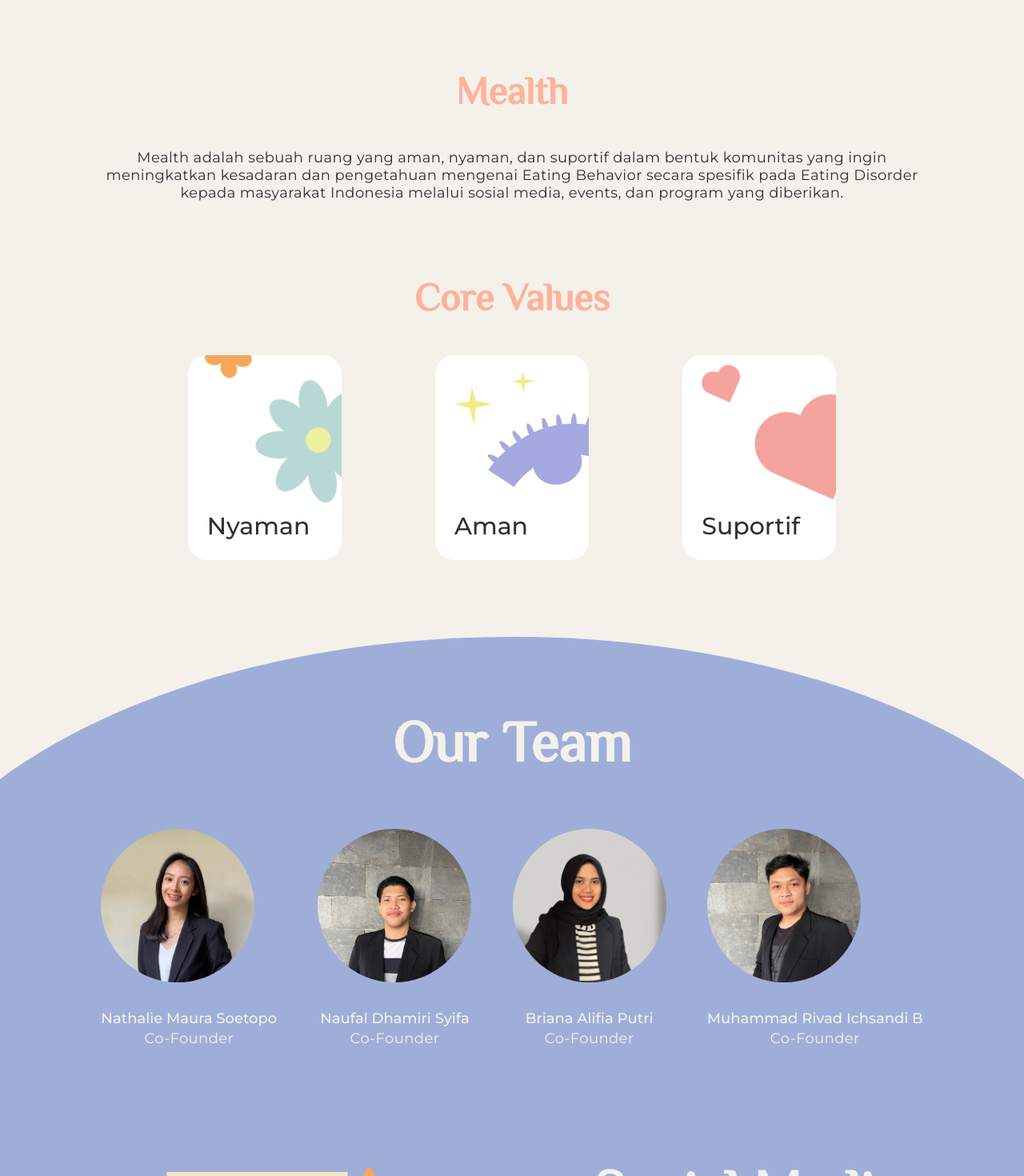
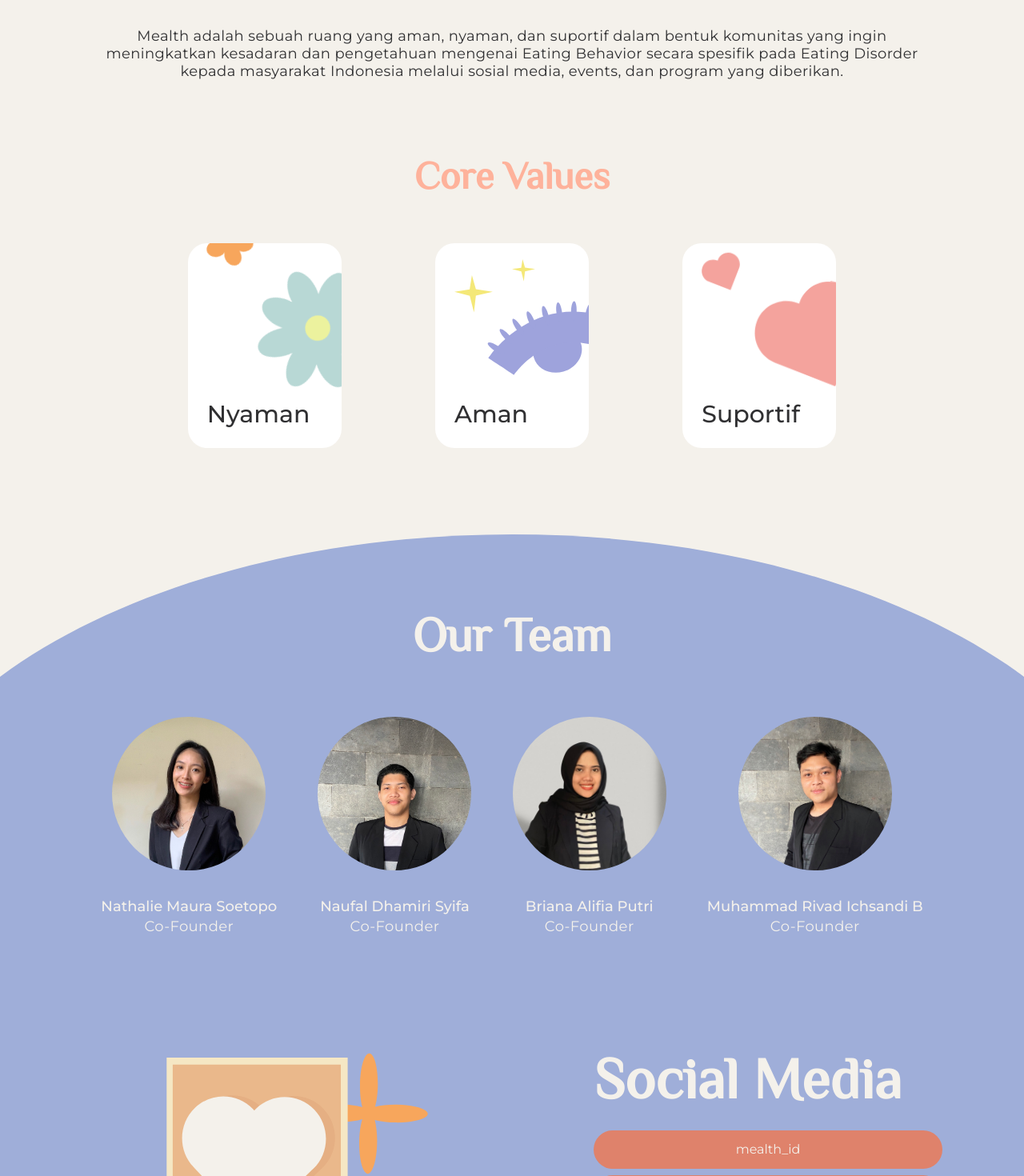
Before and after one commit to LordGedelicious/MealthWebApp, a React (Vite) app: page /About in a window 1280 px wide. Shown: the part 1330-2800 px from the top of the page at 80% size. Built offline with nearby package versions, Linux system fonts and the light colour scheme.

Commit message:
fix about page

```diff
--- a/src/components/TeamProfile.tsx
+++ b/src/components/TeamProfile.tsx
@@ -9,8 +9,8 @@ type Props = {
 
 const TeamProfile: FC<Props> = ({ photo, name, title, className }) => {
   return (
-    <div className={`${className} text-center text-white px-[2vw] pt-6 pb-12`}>
-      <img src={photo} alt={`Foto ${name}`} className="rounded-full w-[15vw] h-[15vw] object-cover mb-8" />
+    <div className={`${className} text-center text-white px-[2vw] pt-6 pb-12 flex flex-col items-center`}>
+      <img src={photo} alt={`Foto ${name}`} className="rounded-full w-[70vw] h-[70vw] lg:w-[15vw] lg:h-[15vw] object-cover mb-8" />
       <h3>{name}</h3>
       <p>{title}</p>
     </div>
--- a/src/pages/AboutUs.tsx
+++ b/src/pages/AboutUs.tsx
@@ -20,16 +20,16 @@ import Button from "../components/Button";
 const About = () => {
   return (
     <div className="bg-white">
-      <div className="bg-[url('/src/images/bg/BGAboutUs.svg')] h-[120vh] w-full flex flex-row items-center justify-between bg-cover bg-no-repeat">
-        <img src={Left} alt="Kado" className="w-[25vw]" />
+      <div className="bg-[url('/src/images/bg/BGAboutUs.svg')] w-full flex flex-row items-center justify-between bg-cover bg-no-repeat bg-bottom py-36">
+        <img src={Left} alt="Kado" className="w-[20vw] lg:w-[25vw]" />
         <div className="flex flex-col items-center justify-center h-full">
           <img src={Mid} alt="Berpegangan Tangan" className="w-[30vw]" />
-          <h1 className="text-white text-7xl my-12">About Us</h1>
+          <h1 className="text-white text-5xl lg:text-6xl my-12">About Us</h1>
           <a href="#about">
           <button className="text-black bg-green rounded-3xl px-6 py-3 hover:bg-red hover:text-white hover:shadow-lg hover:font-bold transition ease-in-out duration-300">LEARN MORE!</button>
           </a>
         </div>
-        <img src={Right} alt="Kado" className="w-[25vw]" />
+        <img src={Right} alt="Kado" className="w-[20vw] lg:w-[25vw]" />
       </div>
 
       <div id="about" className="flex flex-col items-center justify-center mx-[10vw] text-center">
@@ -42,19 +42,19 @@ const About = () => {
         <p>Mealth adalah sebuah ruang yang aman, nyaman, dan suportif dalam bentuk komunitas yang ingin meningkatkan kesadaran dan pengetahuan mengenai Eating Behavior secara spesifik pada Eating Disorder kepada masyarakat Indonesia melalui sosial media, events, dan program yang diberikan.</p>
 
         <h1 className="text-5xl mt-24 mb-12 text-speach">Core Values</h1>
-        <div className="flex flex-row w-full justify-around px-12 mb-24">
-          <div className="flex h-[20vw] w-[15vw] bg-[#FFFFFF] rounded-3xl relative overflow-hidden">
+        <div className="flex flex-col lg:flex-row w-full justify-around px-12 mb-24">
+          <div className="my-3 flex lg:h-[20vw] lg:w-[15vw] bg-[#FFFFFF] rounded-3xl relative overflow-hidden">
             <img src={FlowerSmall} className="absolute -top-8 left-6 animate-spin-slow w-[30%]" />
             <img src={FlowerBig} className="absolute top-8 -right-12 animate-spin-slow w-[80%]" />
             <h3 className="relative self-end justify-self-end p-6 text-3xl z-10">Nyaman</h3>
           </div>
-          <div className="flex h-[20vw] w-[15vw] bg-[#FFFFFF] rounded-3xl relative overflow-hidden">
+          <div className="my-3 flex lg:h-[20vw] lg:w-[15vw] bg-[#FFFFFF] rounded-3xl relative overflow-hidden">
             <img src={Star} className="absolute top-10 left-6 animate-pulse w-[25%]" />
             <img src={Star} className="absolute top-5 left-24 animate-pulse w-[15%]" />
             <img src={Eye} className="absolute top-8 -right-12 animate-pulse w-[150%]" />
             <h3 className="relative self-end justify-self-end p-6 text-3xl z-10">Aman</h3>
           </div>
-          <div className="flex h-[20vw] w-[15vw] bg-[#FFFFFF] rounded-3xl relative overflow-hidden">
+          <div className="my-3 flex lg:h-[20vw] lg:w-[15vw] bg-[#FFFFFF] rounded-3xl relative overflow-hidden">
             <img src={HeartFull} className="absolute top-3 left-6 animate-wiggle w-[25%]" />
             <img src={HeartFull} className="absolute top-12 -right-8 animate-wiggle w-[70%]" />
             <h3 className="relative self-end justify-self-end p-6 text-3xl z-10">Suportif</h3>
@@ -63,22 +63,22 @@ const About = () => {
         </div>
       </div>
 
-      <div className="bg-[url('/src/images/bg/BGAboutUs2.svg')] h-[175vh] flex flex-col bg-cover bg-no-repeat items-center justify-between">
-        <h1 className="text-7xl pt-24 mb-12 text-white">Our Team</h1>
-        <div className="flex flex-row">
+      <div className="bg-[url('/src/images/bg/BGAboutUs2.svg')] bg-top flex flex-col bg-cover bg-no-repeat items-center justify-between overflow-hidden">
+        <h1 className="text-6xl pt-24 mb-12 text-white">Our Team</h1>
+        <div className="flex flex-col lg:flex-row">
           <TeamProfile photo={Nathalie} name="Nathalie Maura Soetopo" title="Co-Founder" />
           <TeamProfile photo={Naufal} name="Naufal Dhamiri Syifa" title="Co-Founder" />
           <TeamProfile photo={Briana} name="Briana Alifia Putri" title="Co-Founder" />
           <TeamProfile photo={Rivad} name="Muhammad Rivad Ichsandi B" title="Co-Founder" />
         </div>
-        <div className="grid grid-cols-2 grid-rows-2 w-full h-full">
+        <div className="flex flex-col bg-blue pb-12 lg:grid grid-cols-2 grid-rows-2 w-full h-full">
           <img src={Heart} alt="Hati" className="w-full object-contain px-[8vw] self-end" />
           <div className="flex flex-col px-[8vw] justify-between">
             <h1 className="text-7xl pt-24 mb-6 text-white">Social Media</h1>
-            <Button className="bg-red text-white hover:bg-green hover:text-black">mealth_id</Button>
-            <Button className="bg-red text-white hover:bg-green hover:text-black">mealth-community</Button>
-            <Button className="bg-red text-white hover:bg-green hover:text-black">@mealth_id</Button>
-            <Button className="bg-red text-white hover:bg-green hover:text-black">mealthcommunity@gmail.com</Button>
+            <Button className="bg-red text-white hover:bg-green hover:text-black my-1">mealth_id</Button>
+            <Button className="bg-red text-white hover:bg-green hover:text-black my-1">mealth-community</Button>
+            <Button className="bg-red text-white hover:bg-green hover:text-black my-1">@mealth_id</Button>
+            <Button className="bg-red text-white hover:bg-green hover:text-black my-1">mealthcommunity@gmail.com</Button>
           </div>
           <div className="px-[8vw]">
             <h1 className="text-7xl pt-24 mb-12 text-white">Open Chat</h1>
```
